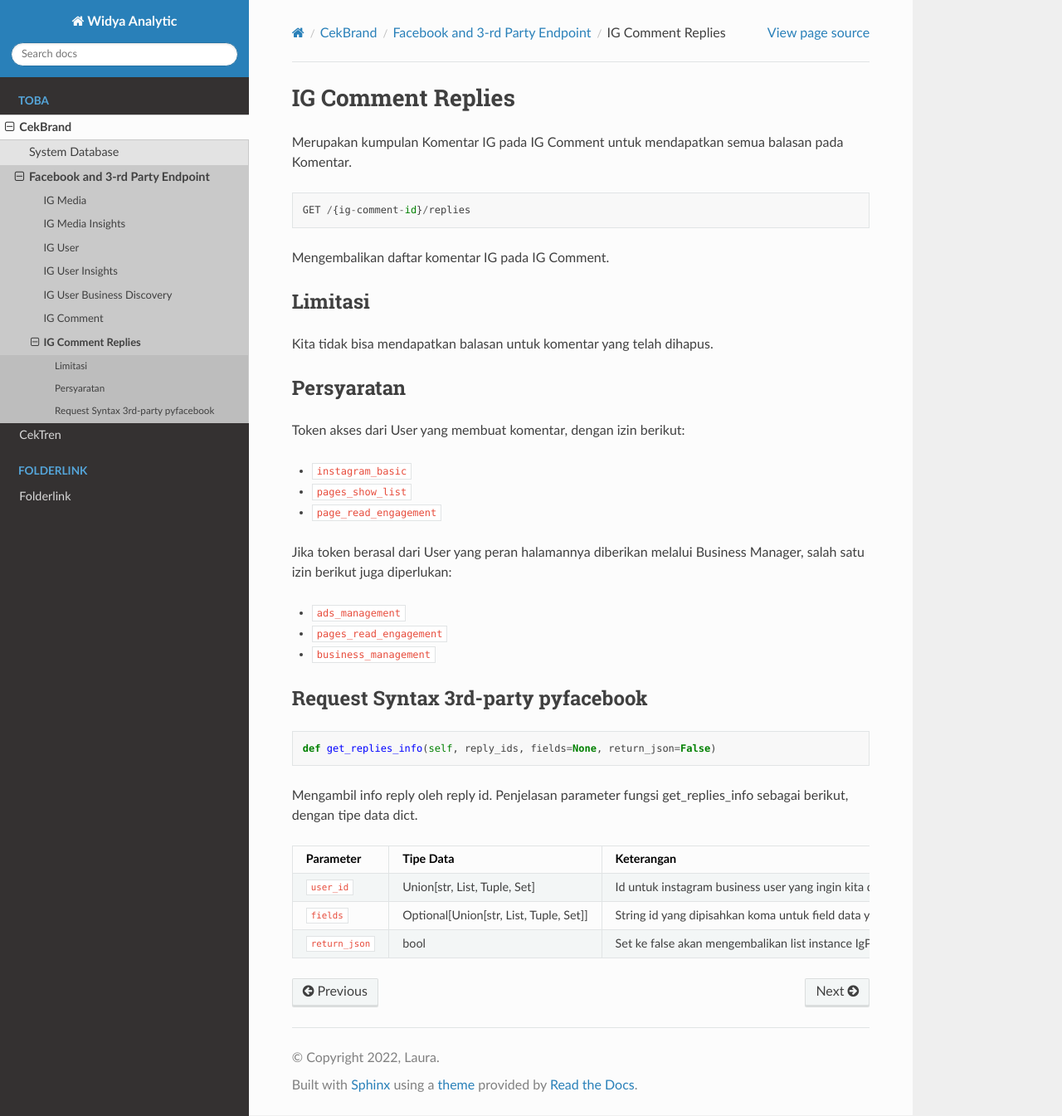
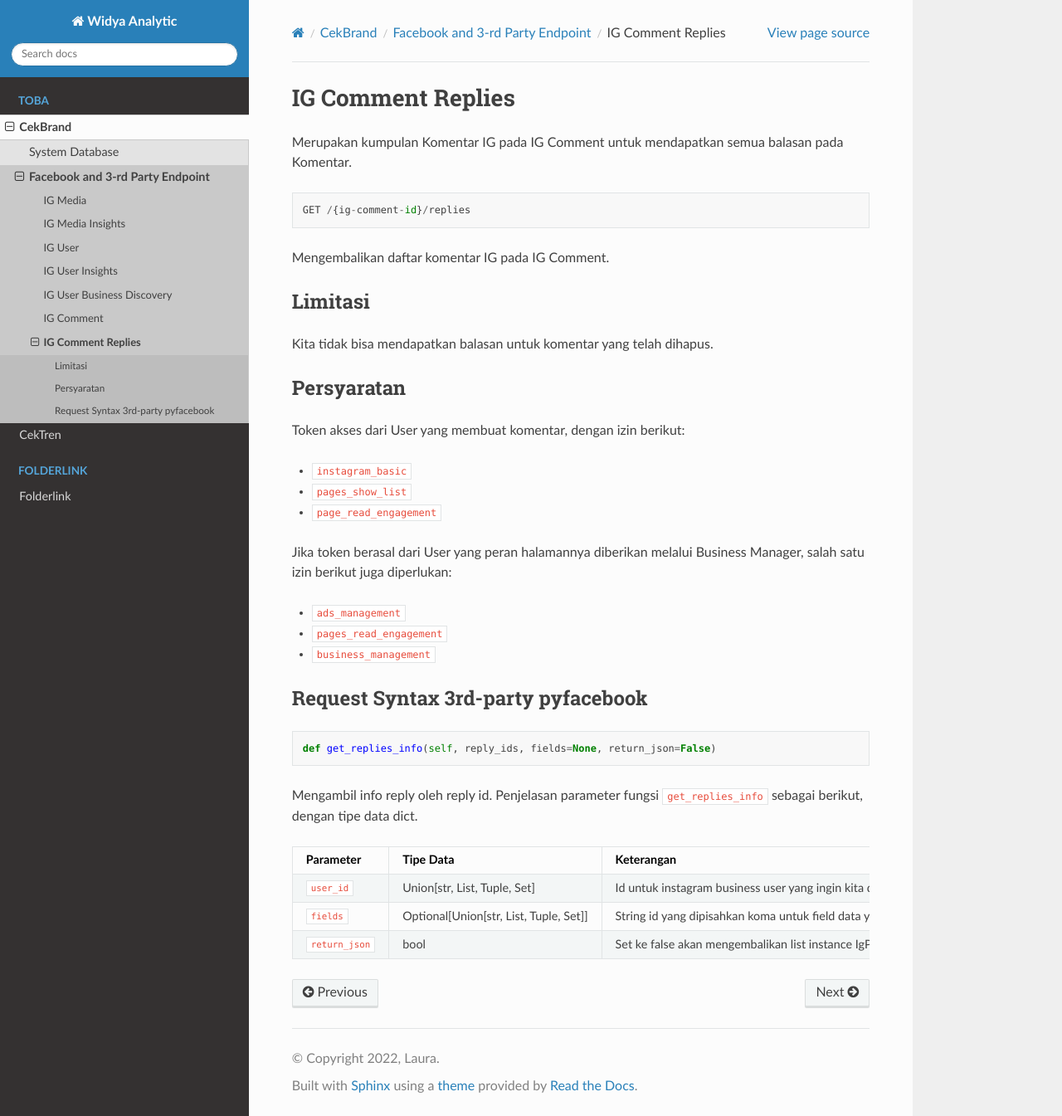
Before and after one commit to syrico/dokumentasi_data_widyaanalytics, a Sphinx documentation site: the page built from docs/source/Toba/cekbrand/thirdparty/komenrep.md, in a window 1280 px wide and 1345 px high. Shown: the whole window at 83% size. Built offline with Sphinx 7.4.7 and the Read the Docs theme 2.0.0, drawn with Linux system fonts in a browser that asks for light colours.

Commit message:
up tata letak 2

````diff
--- a/docs/source/Toba/cekbrand/thirdparty/komenrep.md
+++ b/docs/source/Toba/cekbrand/thirdparty/komenrep.md
@@ -1,7 +1,7 @@
 
 # IG Comment Replies
 
-Merupakan kumpulan Komentar IG pada IG Comment untuk mendapatkan semua balasan pada Komentar.<br />
+Merupakan kumpulan Komentar IG pada IG Comment untuk mendapatkan semua balasan pada Komentar.
 ```
 GET /{ig-comment-id}/replies
 ```
@@ -30,7 +30,7 @@ Jika token berasal dari User yang peran halamannya diberikan melalui Business Ma
 def get_replies_info(self, reply_ids, fields=None, return_json=False)
 ```
 
-Mengambil info reply oleh reply id. Penjelasan parameter fungsi get_replies_info sebagai berikut, dengan tipe data dict.
+Mengambil info reply oleh reply id. Penjelasan parameter fungsi ``get_replies_info`` sebagai berikut, dengan tipe data dict.
 
 | Parameter   | Tipe Data                    | Keterangan                                                      |
 |-------------|------------------------------|-----------------------------------------------------------------|
````
Also changed, not shown: docs/source/Toba/cekbrand/thirdparty/komen.md (+1 -1 lines), docs/source/Toba/cekbrand/thirdparty/media.md (+1 -1 lines), docs/source/Toba/cekbrand/thirdparty/mediains.md (+2 -2 lines), docs/source/Toba/cekbrand/thirdparty/user.md (+1 -1 lines), docs/source/Toba/cekbrand/thirdparty/userbis.md (+1 -1 lines), docs/source/Toba/cekbrand/thirdparty/userins.md (+1 -1 lines), docs/source/index.rst (+8 -0 lines).
